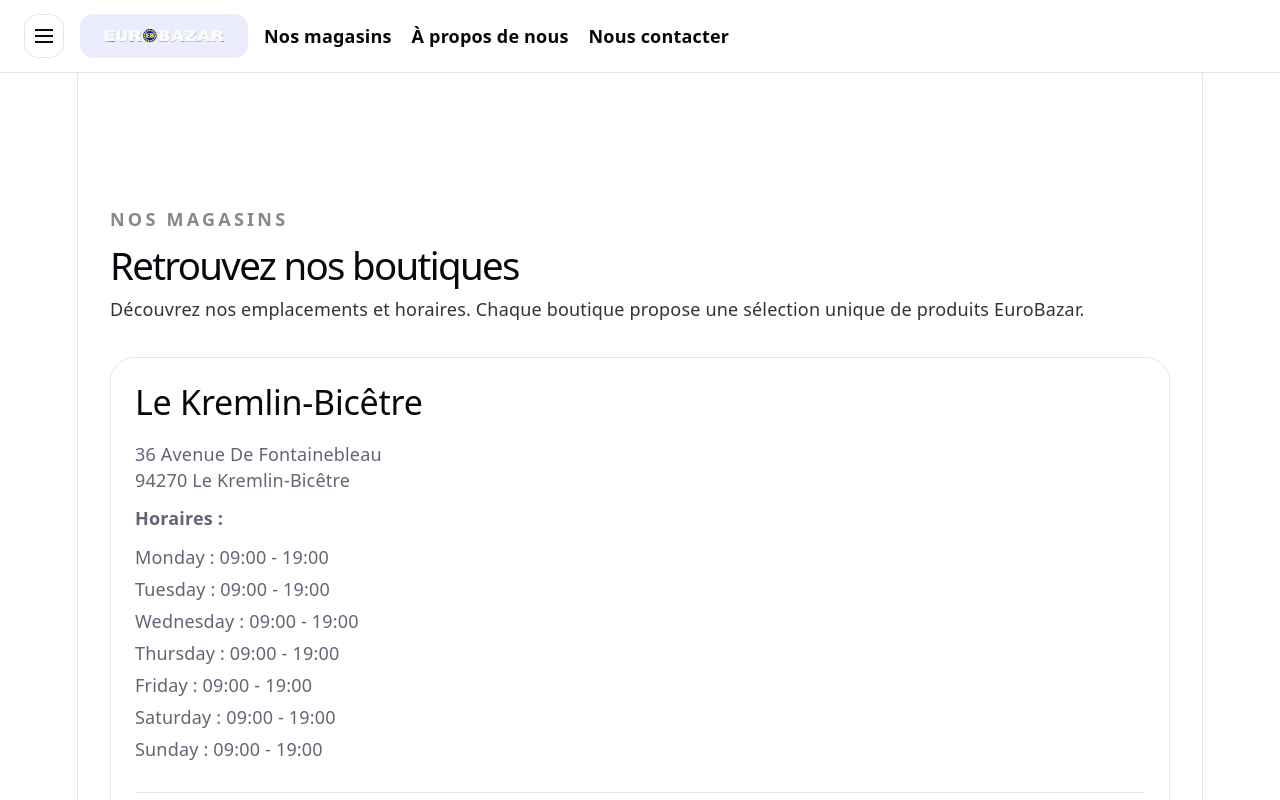
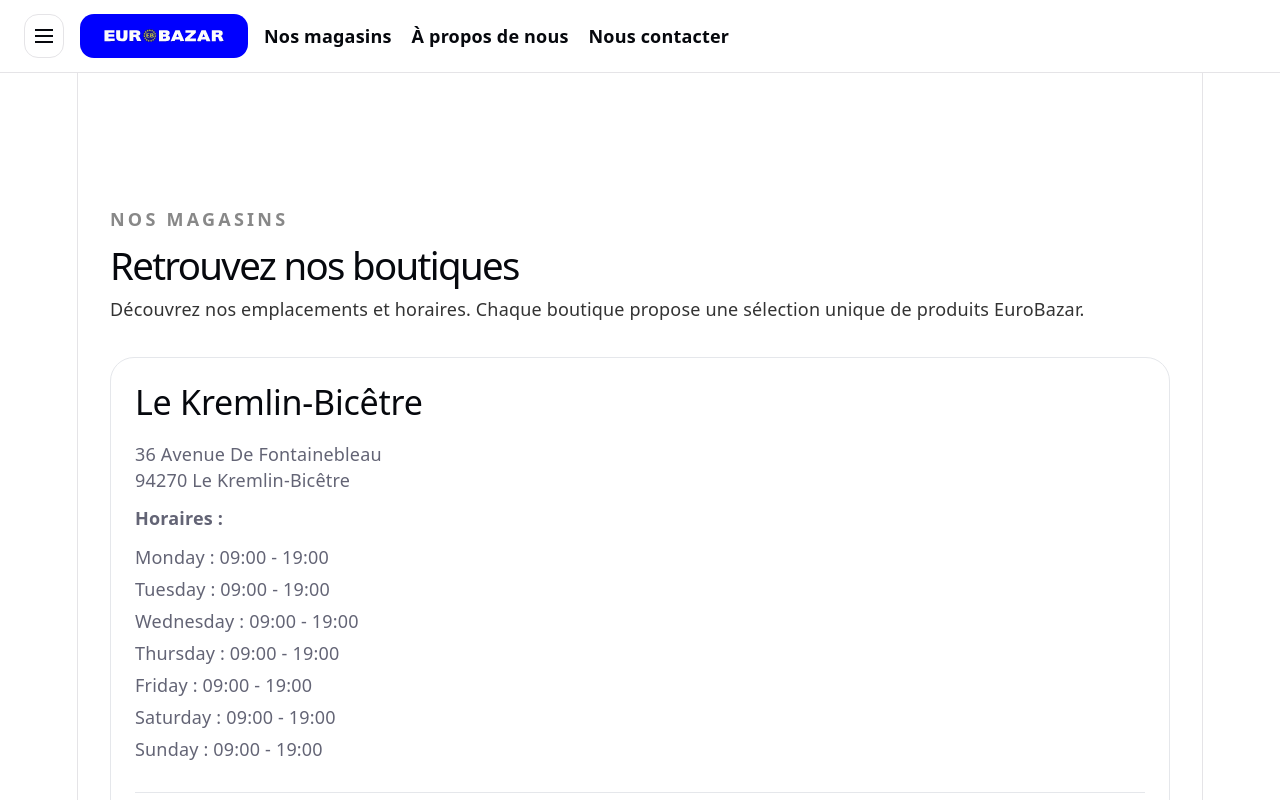
Before and after one commit to 404madiana/EUROBAZAR_web, a React (Vite) app: page /stores in a window 1280 px wide. Shown: the top 800 px of the page. Built offline with nearby package versions, Linux system fonts and the light colour scheme; a web font is replaced by a local one.

Commit message:
Une branche pour initier les favicons. Supplément changement bg color

```diff
--- a/src/App.css
+++ b/src/App.css
@@ -208,6 +208,8 @@
 }
 
 #center {
+  background-color: var(--title-bg);
+  color: white;
   padding-top: 10%;
   padding-bottom: 10%;
   display: flex;
--- a/src/App.jsx
+++ b/src/App.jsx
@@ -1,6 +1,7 @@
 import { useState } from 'react'
 import { BrowserRouter, Routes, Route, Link } from 'react-router-dom'
 import './App.css'
+import './index.css'
 import './locations.css'
 import Home from './pages/Home.jsx'
 import Stores from './pages/Stores.jsx'
@@ -25,7 +26,7 @@
             <span className="menu-icon" aria-hidden="true" />
           </button>
 
-          <Link to="/" className="brand-plate" aria-label="Retour à l'accueil">
+          <Link to="/" className="brand-plate" aria-label="Retour à l'accueil" style={{backgroundColor: '#0000ff'}}>
             <img src='src/assets/img/title.svg' style={{width:'120px'}}/>
           </Link>
 
--- a/src/index.css
+++ b/src/index.css
@@ -2,11 +2,12 @@
   --text: #636475;
   --text-h: #06080d;
   --bg: #fff;
+  --title-bg: #0000ff;
   --border: #e5e4e7;
   --code-bg: #f4f3ec;
   --accent: #3b48ff;
   --appbar-btn-bg: #9dacff;
-  --accent-bg: rgba(59, 82, 255, 0.1);
+  --accent-bg: rgba(59, 82, 255, 0.475);
   --accent-border: rgba(59, 85, 255, 0.5);
   --social-bg: rgba(244, 243, 236, 0.5);
   --location-bg: rgba(255, 255, 255, 0.88);
@@ -38,6 +39,7 @@
     --text: #9ca3af;
     --text-h: #f3f4f6;
     --bg: #16171d;
+    --title-bg: #16171d;
     --border: #2e303a;
     --code-bg: #1f2028;
     --accent: #84a8fc;
```
